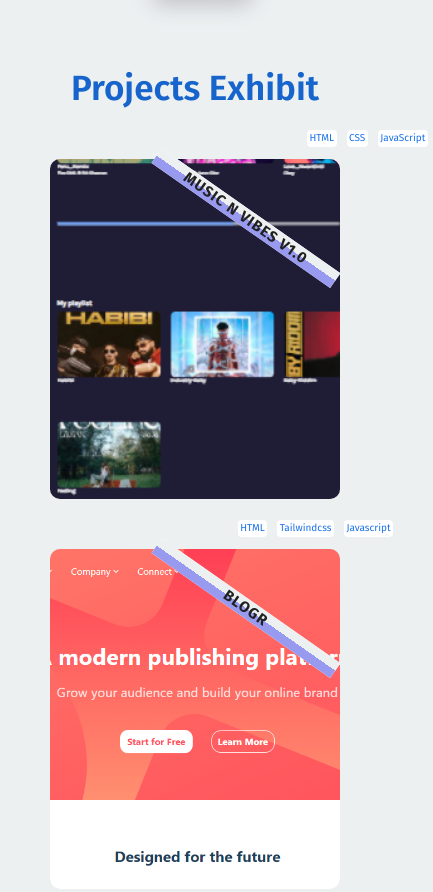
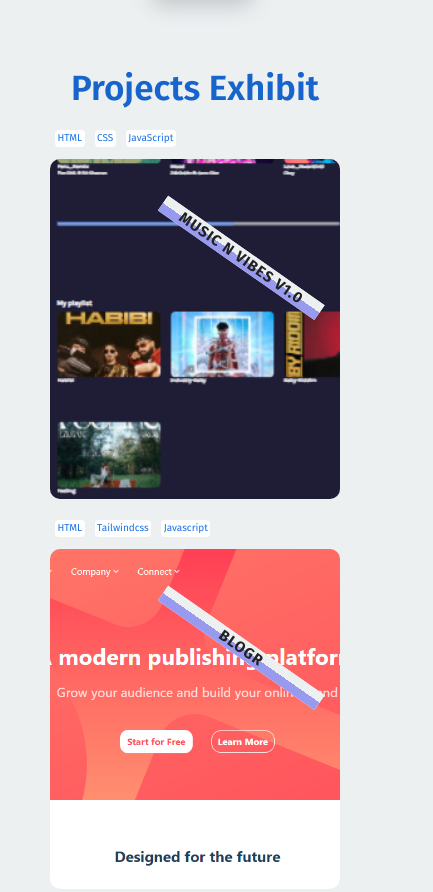
Before and after one commit to Hussein-miracle/Abdullahi-s-portfolio, a website: page index.html in a window 390 px wide. Shown: the part 1380-2272 px from the top of the page, 433 px wide, since content can reach past the window. Drawn offline with Linux system fonts and the light colour scheme.

Commit message:
feat:fixed the project temporary title @600px

```diff
--- a/sass/_projects.scss
+++ b/sass/_projects.scss
@@ -228,9 +228,10 @@
     justify-content: space-between;
     position: absolute;
     top: -10%;
-    right: 28%;
+    // right: 48%;
+    text-align: center;
 
-    z-index: 1;
+    z-index: -16;
 
     &__item{
         margin: .5rem;
@@ -249,10 +250,11 @@
 
 
 .stack-2{
+    text-align: center;
     display: flex;
     justify-content: space-between;
     position: absolute;
     top: -10%;
-    right: 15%;
-    z-index: 1;
+    // right: 40%;
+    z-index: -16;
 }
--- a/sass/_skills.scss
+++ b/sass/_skills.scss
@@ -38,10 +38,7 @@
         -moz-transition:all .1s linear;
         -ms-transition:all .1s linear;
         -o-transition:all .1s linear;
-        .i
-{
 
-        }
         &:hover{
             transform: scale(1.1);
             background: #212121;
--- a/sass/_utilities.scss
+++ b/sass/_utilities.scss
@@ -266,10 +266,10 @@
     }
 
     .stack{
-        left: 70%;
+        // left: 70%;
     }
     .stack-2{
-        left: 80%;
+        // left: 80%;
     }
     .projects{
         &__card{
@@ -369,7 +369,7 @@
     }
 
     .stack{
-        right: -49.8%;
+        // right: -49.8%;
         &__item{
 
             padding: .25rem;
@@ -381,7 +381,7 @@
 
     .stack-2{
 
-        right: -16.5%;
+        // right: -16.5%;
 
     }
 
@@ -394,6 +394,14 @@
         }
         &__title{
             font-size: 1.35rem;
+            &-temporary{
+                width: 66%;
+                transform: translateY(-25rem) translateX(50%) rotateZ(35deg);
+                -webkit-transform: translateY(-25rem) translateX(50%) rotateZ(35deg);
+                -moz-transform: translateY(-25rem) translateX(50%) rotateZ(35deg);
+                -ms-transform: translateY(-25rem) translateX(50%) rotateZ(35deg);
+                -o-transform: translateY(-25rem) translateX(50%) rotateZ(35deg);
+}
         }
         &__code{
             margin-top: 10px;
@@ -575,7 +583,7 @@
 
     .stack{
 
-        right: -32%;
+        // right: -32%;
         z-index: 5;
 
         &__item{
@@ -586,7 +594,7 @@
     }
 
     .stack-2{
-        right: -20%;
+        // right: -20%;
         z-index: 5;
     }
 
```
Also changed, not shown: css/style.css, 1 other file.
